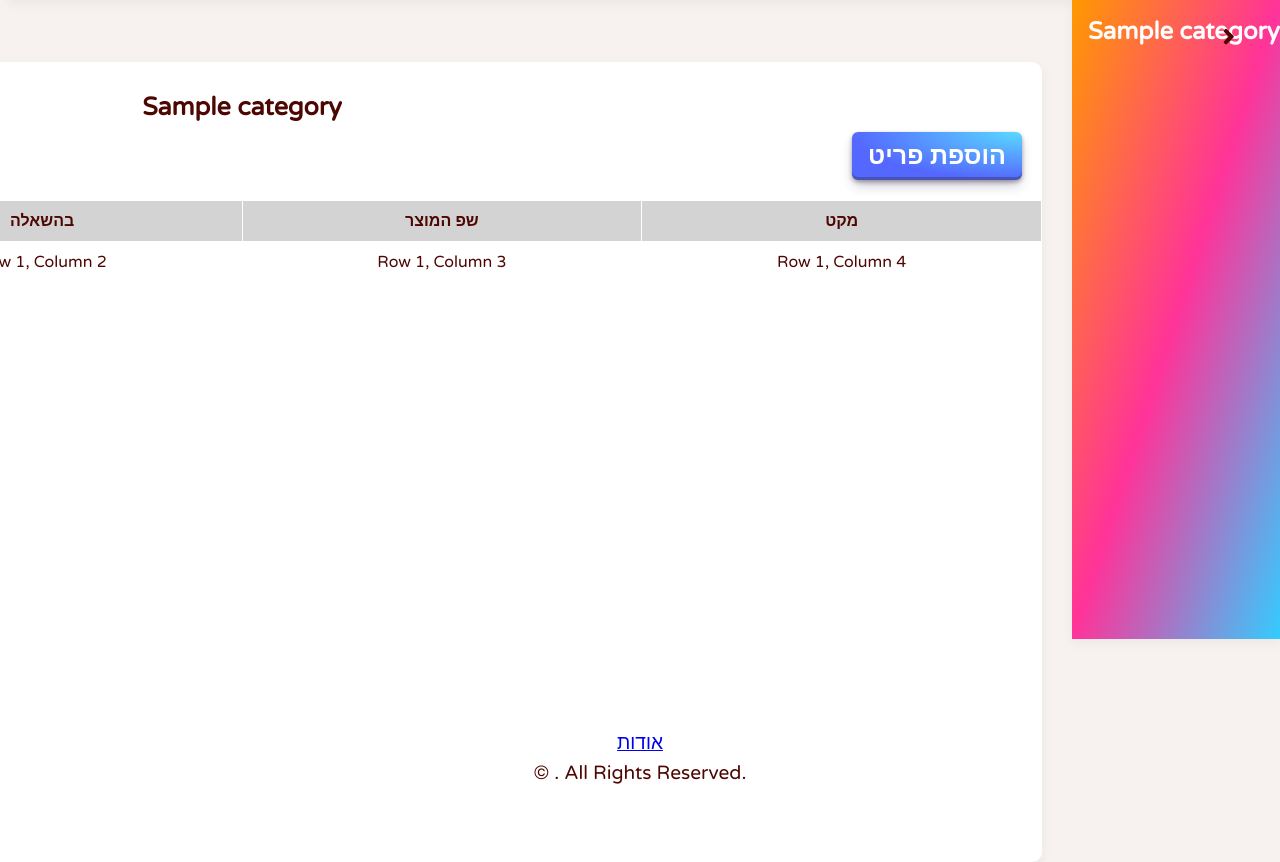
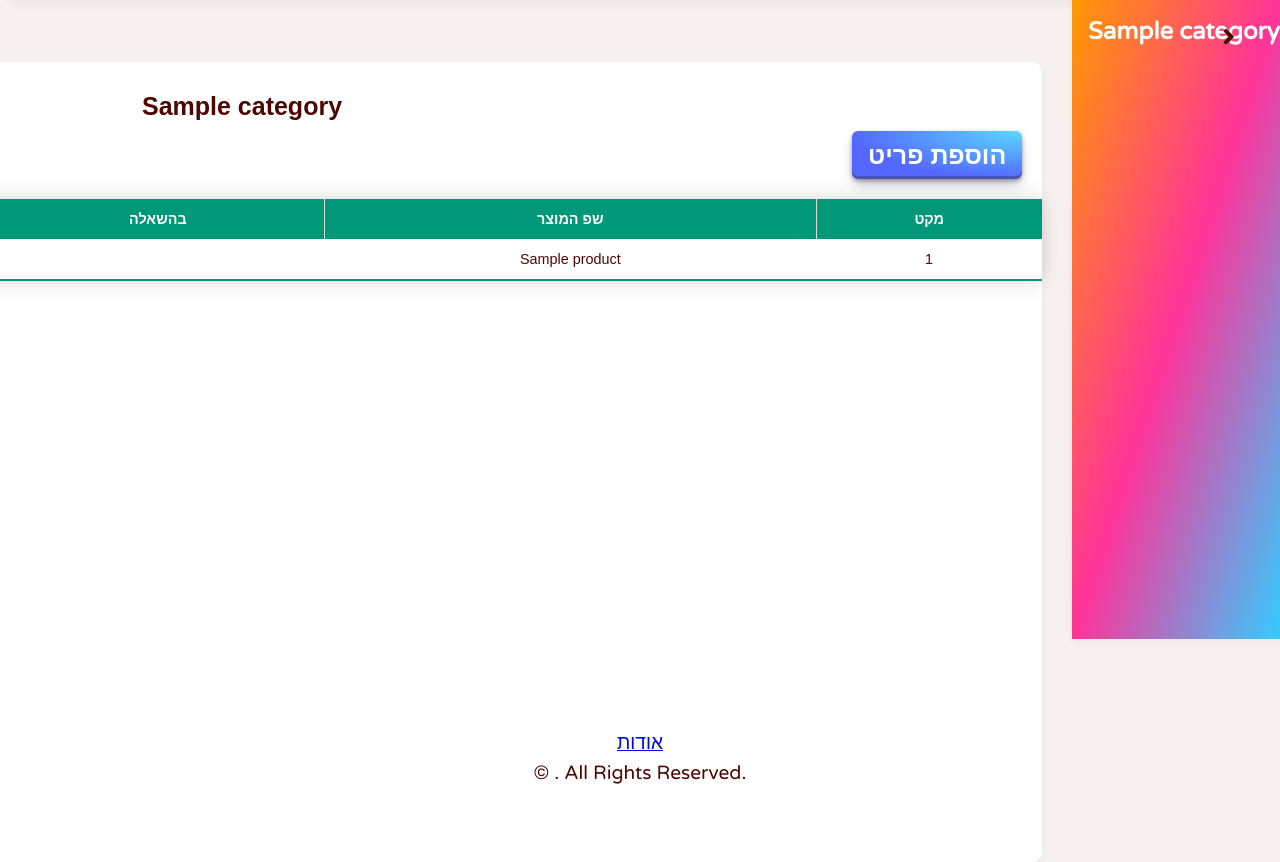
Before and after one commit to SCE-Digital-Warehouse/digitalwarehouse-web, a Django app: template base/templates/base/category_products.html in a window 1280 px wide. Shown: the part 116-978 px from the top of the page. Run offline with Django 4.2, Linux system fonts and the light colour scheme; the template is opened without the code that fills it: most values are stand-ins (such as "Sample title", 1, 10 or a date in 2020).

Commit message:
BSPMC238-48 Linked all products to a database and show it in front

```diff
--- a/base/templates/base/category_products.html
+++ b/base/templates/base/category_products.html
@@ -22,12 +22,14 @@
                 </tr>
             </thead>
             <tbody>
+            {% for product in products %}
                 <tr>
-                    <td>Row 1, Column 1</td>
-                    <td>Row 1, Column 2</td>
-                    <td>Row 1, Column 3</td>
-                    <td>Row 1, Column 4</td>
+                    <td>To DO</td>
+                    <td>{{ product.is_available }}</td>
+                    <td>{{ product.name }}</td>
+                    <td>{{ product.stock_num }}</td>
                 </tr>
+            {% endfor %}
             </tbody>
         </table>
     </div>
--- a/base/views.py
+++ b/base/views.py
@@ -191,11 +191,13 @@ def add_category(request):
                         parent=Category.objects.get(name=cat_parent),
                         image_url=request.POST.get('cat_image')
                     )
+                    category.save()
                 else:
                     category = Category.objects.create(
                         name=request.POST.get('cat_name'),
                         image_url=request.POST.get('cat_image')
                     )
+                    category.save()
             except Exception:
                 return redirect('add_category')
         context = {"categories": categories, "user_type": user_type}
@@ -221,6 +223,7 @@ def add_product(request, cat_id):
                     stock_num=request.POST.get('prod_serial'),
                     category=category
                 )
+                product.save()
             except Exception:
                 return redirect('home')
         context = {"categories": categories, "user_type": user_type, "category": category}
@@ -235,11 +238,12 @@ def add_product(request, cat_id):
 def show_category(request, cat_id):
     categories = Category.objects.all()
     user_type = get_user_type(request)
+    products = Product.objects.all().filter(category_id=cat_id)
 
     try:
         category = Category.objects.get(pk=cat_id)
     except Exception:
         return redirect("home", permanent=True)
 
-    context = {"categories": categories, "user_type": user_type, "category": category}
+    context = {"categories": categories, "user_type": user_type, "category": category, "products": products}
     return render(request, "base/category_products.html", context)
--- a/static/css/main.css
+++ b/static/css/main.css
@@ -46,19 +46,40 @@ table {
     float: right;
     border-collapse: collapse;
     width: 100%;
-    margin: 20px 0;
+    margin: 20px 0px;
+    font-size: 0.9em;
+    font-family: sans-serif;
+    min-width: 400px;
+    box-shadow: 0 0 20px rgba(0, 0, 0, 0.15);
 }
 
 th,
 td {
     text-align: center;
-    padding: 10px;
-    border: 1px solid #fff;
-
+    padding: 12px 15px;
 }
 
 th {
-    background-color: lightgray;
+    background-color: #009879;
+    color: #ffffff;
+    border-left: 1px solid #dddddd;;
+}
+
+tbody tr {
+    border-bottom: 1px solid #dddddd;
+}
+
+tbody tr:nth-of-type(even) {
+    background-color: #f3f3f3;
+}
+
+tbody tr:last-of-type{
+    border-bottom: 2px solid #009879;
+}
+
+tbody tr:hover{
+    font-weight: bold;
+    color: #009879;
 }
 
 caption {
```
